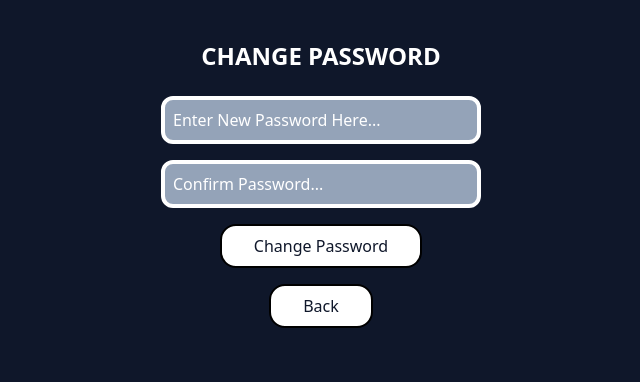
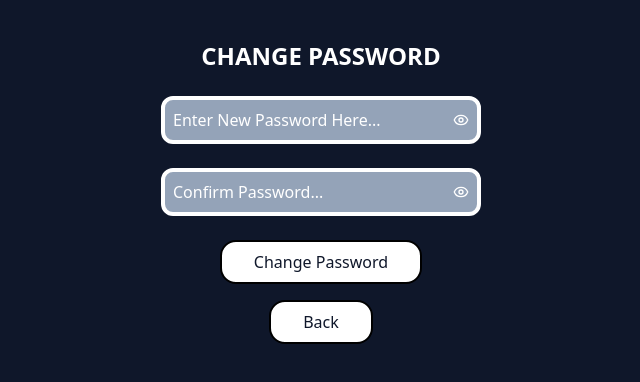
Before and after one commit to akash1kumar20/social_media_reactProject, a React (Vite) app: page /changePassword in a window 1280 px wide. Shown: the top 382 px of the page, without its empty margins (319-959 px from the left). Built offline with nearby package versions, Linux system fonts and the light colour scheme; sample sign-in values are in the browser's storage.

Commit message:
User can toggle password visibility.

```diff
--- a/src/account_access/AddAccount.jsx
+++ b/src/account_access/AddAccount.jsx
@@ -4,10 +4,14 @@ import { useNavigate } from "react-router-dom";
 import { ToastContainer, toast } from "react-toastify";
 import "react-toastify/dist/ReactToastify.css";
 import AuthContext from "../store/auth-context";
+import { LuEye, LuEyeOff } from "react-icons/lu";
 
 const AddAccount = () => {
   const [isLogin, setIsLogin] = useState();
   const [loading, setLoading] = useState(false);
+  const [showPassword, setShowPassword] = useState(false);
+  const [showConfirmPassword, setShowConfirmPassword] = useState(false);
+
   const userName = useRef();
   const userMail = useRef();
   const passwordEntered = useRef();
@@ -163,14 +167,22 @@ const AddAccount = () => {
                 >
                   Password
                 </label>
+                <div className="flex justify-between border-slate-500  px-[10px] py-[11px] text-md bg-[#52525B] border-2 rounded-[5px] w-[25rem] items-center gap-x-2">
                   <input
-                  type="password"
+                    type={showPassword ? "text" : "password"}
                     ref={passwordEntered}
                     required
                     placeholder="Write here..."
                     name="Password"
-                  className="border-slate-500 input px-[10px] py-[11px] text-md bg-[#52525B] border-2 rounded-[5px] w-[25rem] focus:outline-none placeholder:text-white "
+                    className="bg-[#52525B] w-full input focus:outline-none placeholder:text-white "
                   />
+                  {!showPassword && (
+                    <LuEye onClick={() => setShowPassword(true)} />
+                  )}
+                  {showPassword && (
+                    <LuEyeOff onClick={() => setShowPassword(false)} />
+                  )}
+                </div>
               </div>
               {isLogin === false && (
                 <div className="input flex flex-col w-fit static ">
@@ -180,14 +192,22 @@ const AddAccount = () => {
                   >
                     Confirm Password
                   </label>
+                  <div className="flex justify-between border-slate-500  px-[10px] py-[11px] text-md bg-[#52525B] border-2 rounded-[5px] w-[25rem] items-center gap-x-2">
                     <input
-                    type="password"
+                      type={showConfirmPassword ? "text" : "password"}
+                      ref={confirmPassowrdEntered}
                       required
-                    ref={confirmPassowrdEntered}
                       placeholder="Write here..."
-                    name="Confirm-Password"
-                    className="border-slate-500 input px-[10px] py-[11px] text-md bg-[#52525B] border-2 rounded-[5px] w-[25rem] focus:outline-none placeholder:text-white "
+                      name="Password"
+                      className="bg-[#52525B] w-full input focus:outline-none placeholder:text-white "
                     />
+                    {!showConfirmPassword && (
+                      <LuEye onClick={() => setShowConfirmPassword(true)} />
+                    )}
+                    {showConfirmPassword && (
+                      <LuEyeOff onClick={() => setShowConfirmPassword(false)} />
+                    )}
+                  </div>
                 </div>
               )}
               {isLogin !== false && (
--- a/src/account_access/ChangePassword.jsx
+++ b/src/account_access/ChangePassword.jsx
@@ -1,12 +1,15 @@
 import axios from "axios";
-import { useContext, useRef } from "react";
+import { useContext, useRef, useState } from "react";
 import { useNavigate } from "react-router-dom";
 import AuthContext from "../store/auth-context";
 import { ToastContainer, toast } from "react-toastify";
 import "react-toastify/dist/ReactToastify.css";
 import DummyPage from "../components/DummyPage";
+import { LuEye, LuEyeOff } from "react-icons/lu";
 
 const ChangePassword = () => {
+  const [showPassword, setShowPassword] = useState(false);
+  const [showConfirmPassword, setShowConfirmPassword] = useState(false);
   const autCtx = useContext(AuthContext);
   const navigate = useNavigate();
   const newPassword = useRef();
@@ -61,22 +64,36 @@ const ChangePassword = () => {
             Change Password
           </h2>
           <form className="mt-6">
+            <div className="flex w-[20rem] py-2 px-2 rounded-xl border-4 border-white bg-slate-400 text-white justify-between items-center mx-auto">
               <input
-              type="password"
+                type={showPassword ? "text" : "password"}
                 ref={newPassword}
                 placeholder="Enter New Password Here..."
-              className="w-[20rem] py-2 ps-2 bg-slate-400 text-white rounded-xl placeholder-white border-4 border-white"
+                className=" bg-slate-400 text-white  placeholder-white focus:outline-none"
               />
+              {!showPassword && <LuEye onClick={() => setShowPassword(true)} />}
+              {showPassword && (
+                <LuEyeOff onClick={() => setShowPassword(false)} />
+              )}
+            </div>
             <br />
+            <div className="flex w-[20rem] py-2 px-2 rounded-xl border-4 border-white bg-slate-400 text-white justify-between items-center mx-auto">
               <input
-              type="password"
+                type={showConfirmPassword ? "text" : "password"}
                 ref={newConfirmPassword}
                 placeholder="Confirm Password..."
-              className="w-[20rem] py-2 ps-2 bg-slate-400 text-white rounded-xl mt-4 placeholder-white border-4 border-white"
+                className=" bg-slate-400 text-white  placeholder-white focus:outline-none"
               />
+              {!showConfirmPassword && (
+                <LuEye onClick={() => setShowConfirmPassword(true)} />
+              )}
+              {showConfirmPassword && (
+                <LuEyeOff onClick={() => setShowConfirmPassword(false)} />
+              )}
+            </div>
             <br />
             <button
-              className="bg-white text-slate-900 py-2 px-8 rounded-2xl mt-4 border-2 border-black"
+              className="bg-white text-slate-900 py-2 px-8 rounded-2xl  border-2 border-black"
               onClick={(event) => changePasswordHandler(event)}
             >
               Change Password
```
Lines whose indentation alone changed are shown as unchanged.
